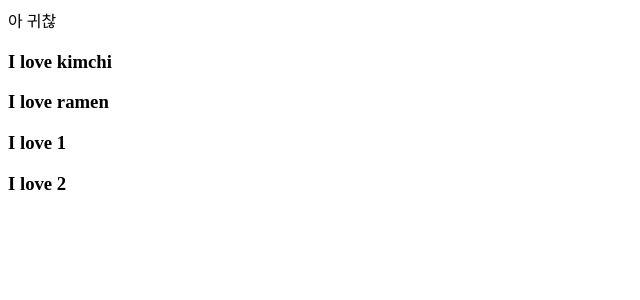
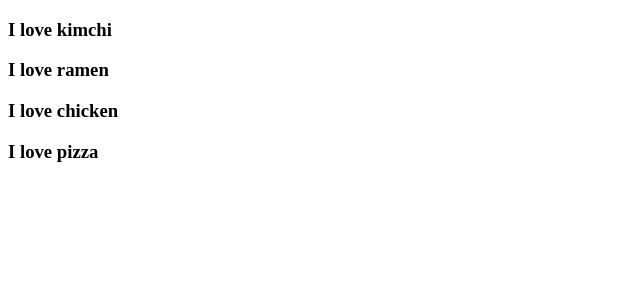
Before and after one commit to herrakam/study-react-mvapp, a React (Create React App) app: page / in a window 1280 px wide. Shown: the top 300 px of the page, without its empty margins (0-640 px from the left). Built offline with nearby package versions, Linux system fonts and the light colour scheme.

Commit message:
동적 component

```diff
--- a/src/App.js
+++ b/src/App.js
@@ -1,17 +1,24 @@
 import React from 'react';
 
-function Food({ fav }) {
-  return <h3>I love {fav}</h3>
+function Food({ name }) {
+  return <h3>I love {name}</h3>
 }
+
+const foodILike = [
+  { name: "kimchi" },
+  { name: "ramen" },
+  { name: "chicken" },
+  { name: "pizza"}
+]
 
 function App() {
   return (
     <div className="App">
-      아 귀찮
-      <Food fav="kimchi" />
-      <Food fav="ramen" />
-      <Food fav="1" />
-      <Food fav="2" />
+      {foodILike.map(function (dish) {
+        return <Food name={dish.name} />
+      })
+      }
+
 
     </div>
 
```
Also changed, not shown: 1 other file (tests, documents, lock files or other folders).
